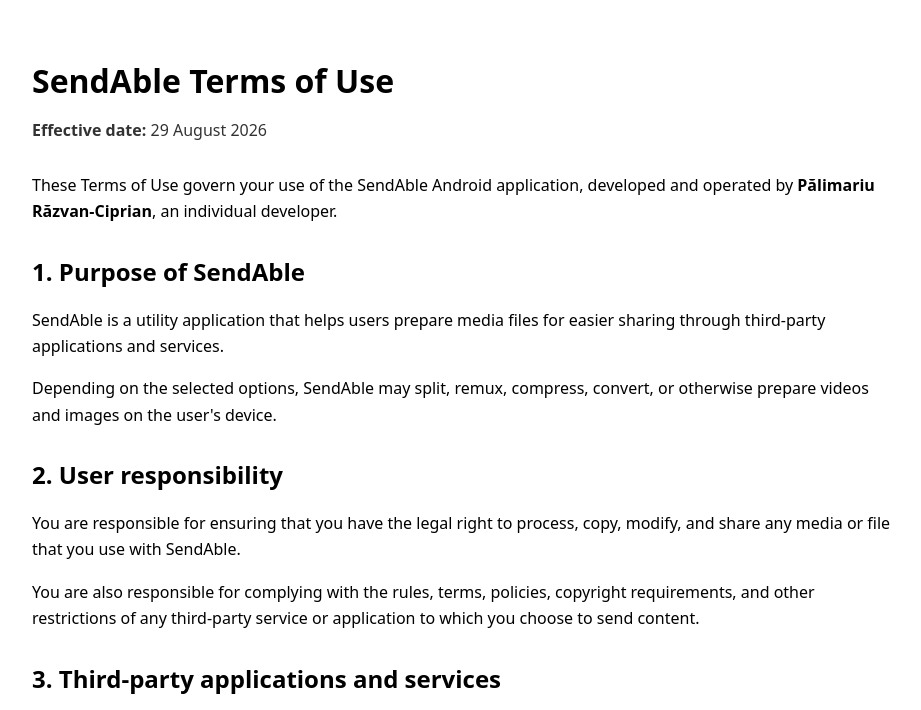
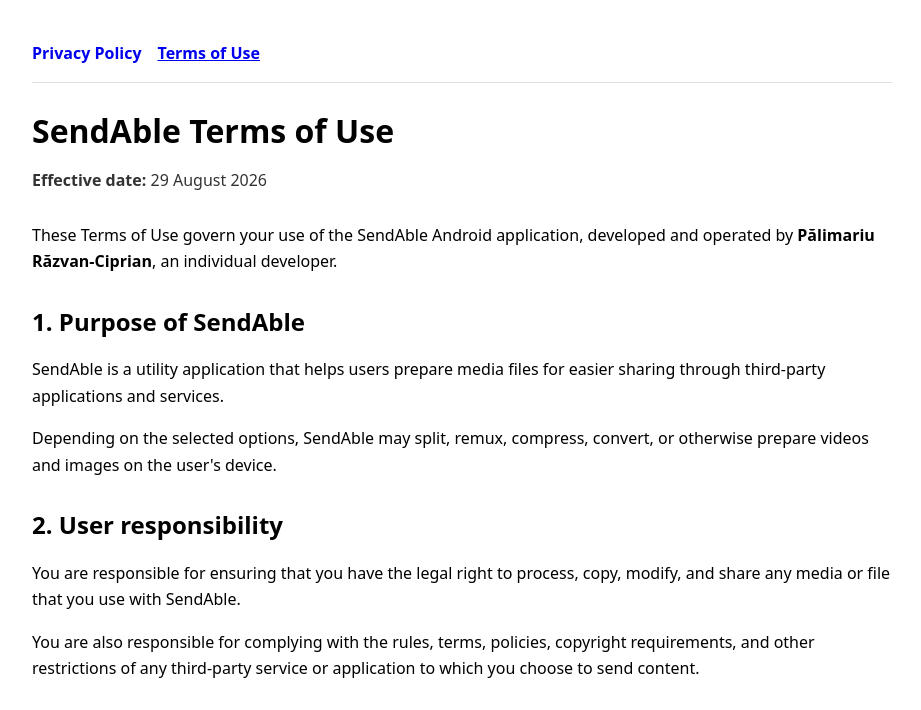
Before and after one commit to razvanciprianp-ai/sendable-privacy-policy, a plain HTML site: page terms.html in a window 1280 px wide. Shown: the top 710 px of the page, without its empty margins (178-1099 px from the left). Drawn offline with Linux system fonts and the light colour scheme.

Commit message:
Add files via upload

```diff
--- a/terms.html
+++ b/terms.html
@@ -24,9 +24,29 @@
       background: rgba(127,127,127,0.14);
     }
     a { word-break: break-word; }
+
+    .top-nav {
+      display: flex;
+      gap: 16px;
+      margin: 0 0 28px;
+      padding-bottom: 16px;
+      border-bottom: 1px solid rgba(127,127,127,0.25);
+    }
+    .top-nav a {
+      font-weight: 600;
+      text-decoration: none;
+    }
+    .top-nav a[aria-current="page"] {
+      text-decoration: underline;
+    }
   </style>
 </head>
 <body>
+
+  <nav class="top-nav" aria-label="SendAble legal pages">
+    <a href="./">Privacy Policy</a>
+    <a href="./terms.html" aria-current="page">Terms of Use</a>
+  </nav>
   <h1>SendAble Terms of Use</h1>
   <p class="meta"><strong>Effective date:</strong> 29 August 2026</p>
 
@@ -182,5 +202,10 @@
     <strong>Contact email:</strong>
     <a href="mailto:razvanciprianp@gmail.com">razvanciprianp@gmail.com</a>
   </p>
+
+  <p style="margin-top: 40px;">
+    <a href="./">Read the SendAble Privacy Policy</a>
+  </p>
+
 </body>
 </html>
```
